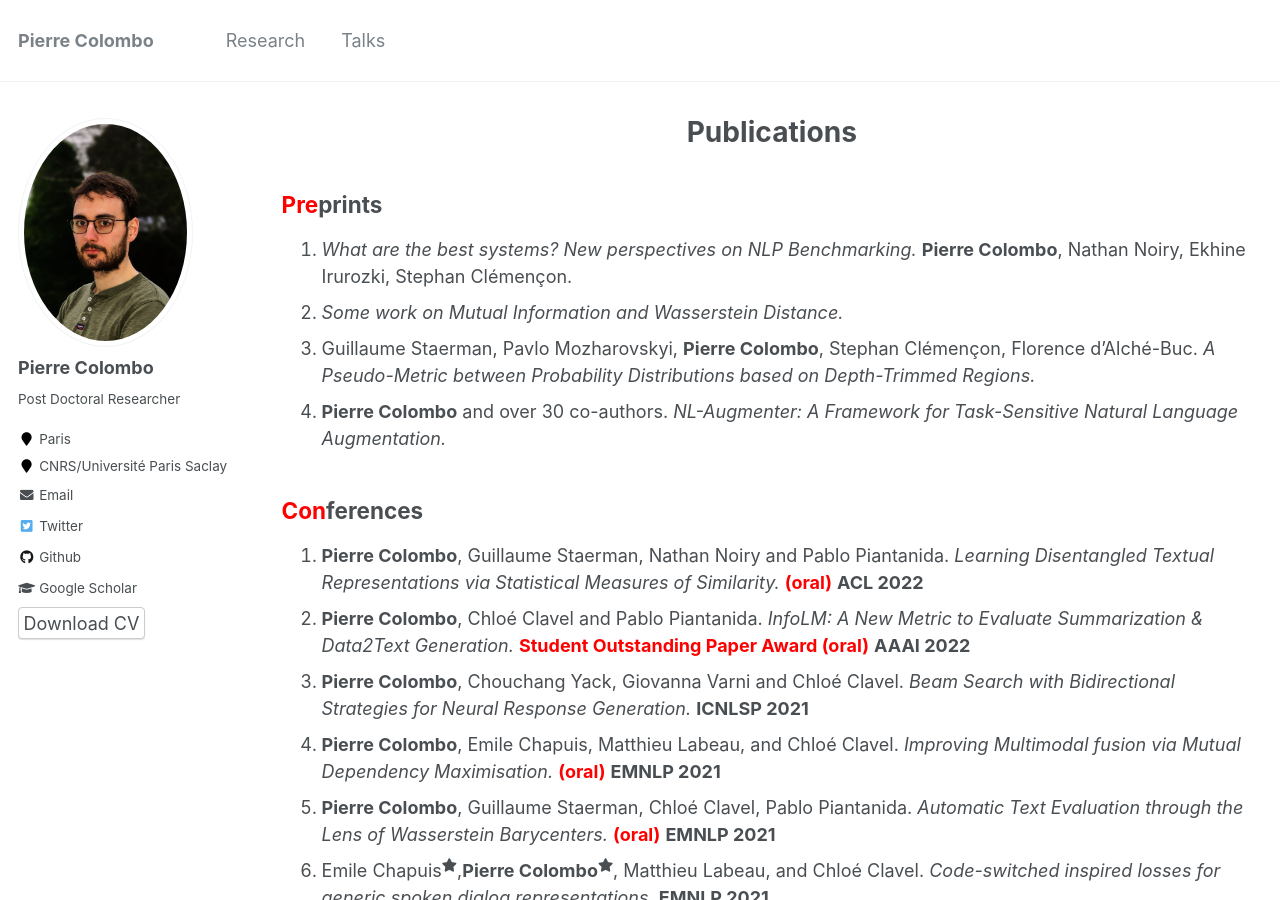
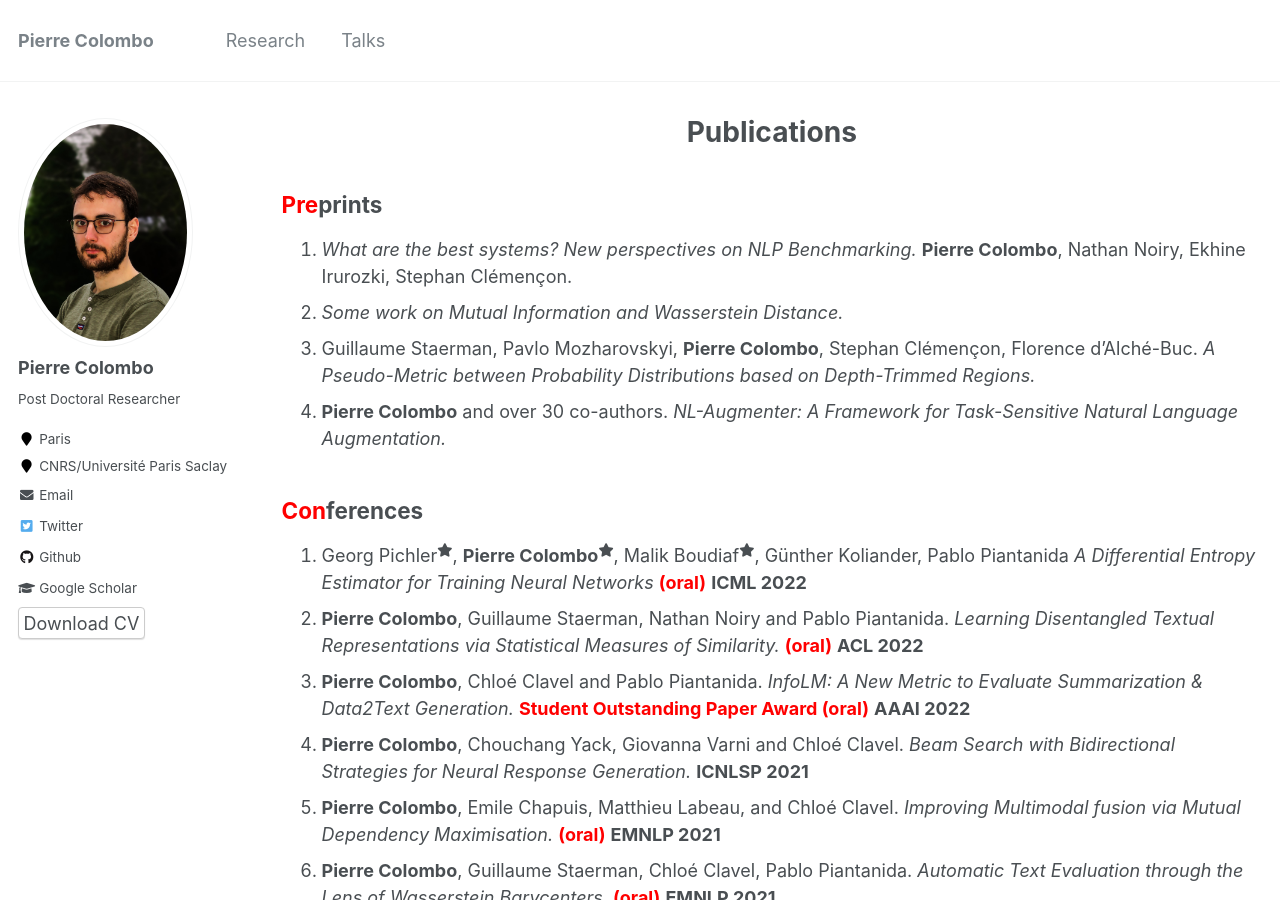
Before and after one commit to PierreColombo/PierreColombo.github.io, a Jekyll site: the page built from _pages/publications.md, in a window 1280 px wide and 900 px high. Built offline with Jekyll 4.4.1, drawn with Linux system fonts in a browser that asks for light colours.

```diff
--- a/_pages/publications.md
+++ b/_pages/publications.md
@@ -17,20 +17,21 @@
 
 <span style="color:red">Con</span>ferences
 ---
-1. **Pierre Colombo**, Guillaume Staerman, Nathan Noiry and Pablo Piantanida. *Learning Disentangled Textual Representations via Statistical Measures of Similarity.* <span style="color:red">**(oral)**</span> **ACL 2022**
-2. **Pierre Colombo**, Chloé Clavel and Pablo Piantanida. *InfoLM: A New Metric to Evaluate Summarization & Data2Text Generation.* <span style="color:red">**Student Outstanding Paper Award (oral)**  </span> **AAAI 2022**
-3. **Pierre Colombo**, Chouchang Yack, Giovanna Varni and Chloé Clavel. *Beam Search with Bidirectional Strategies for Neural Response Generation.* **ICNLSP 2021**
-4. **Pierre Colombo**, Emile Chapuis, Matthieu Labeau, and Chloé Clavel. *Improving Multimodal fusion via Mutual Dependency Maximisation.* <span style="color:red">**(oral)**</span> **EMNLP 2021**
-5. **Pierre Colombo**, Guillaume Staerman, Chloé Clavel, Pablo Piantanida. *Automatic Text Evaluation through the Lens of Wasserstein Barycenters.* <span style="color:red">**(oral)**</span> **EMNLP 2021**
-6. Emile Chapuis<sup><i class="fas fa-star"></i></sup>,**Pierre Colombo**<sup><i class="fas fa-star"></i></sup>, Matthieu Labeau, and Chloé Clavel. *Code-switched inspired losses for generic spoken dialog representations.* **EMNLP 2021**
-7. **Pierre Colombo**, Pablo Piantanida, and Chloé Clavel. *A Novel Estimator of Mutual Information for Learning to Disentangle Textual Representations.* <span style="color:red">**(oral)**</span>  **ACL 2021**
-8. Tanvi Dinkar<sup><i class="fas fa-star"></i></sup>, **Pierre Colombo** <sup><i class="fas fa-star"></i></sup>, Matthieu Labeau, and Chloé Clavel. *The importance of fillers for text representations of speech transcripts.* **EMNLP 2020**
-9. Emile Chapuis<sup><i class="fas fa-star"></i></sup>,**Pierre Colombo**<sup><i class="fas fa-star"></i></sup>, Matteo Manica, Matthieu Labeau, and Chloé Clavel. *Hierarchical pre-training for sequence labelling in spoken dialog.* **Finding of EMNLP 2020**
-10. Hamid Jalalzai<sup><i class="fas fa-star"></i></sup>, **Pierre Colombo** <sup><i class="fas fa-star"></i></sup>, Chloe Clavel, Eric Gaussier, Giovanna Varni, Emmanuel Vignon, and Anne Sabourin. *Heavy-tailed representations, text polarity classification & data augmentation.* **NeurIPS 2020**
-11. **Pierre Colombo**<sup><i class="fas fa-star"></i></sup>, Emile Chapuis<sup><i class="fas fa-star"></i></sup>, Matteo Manica, Emmanuel Vignon, Giovanna Varni, and Chloé
+1. Georg Pichler<sup><i class="fas fa-star"></i></sup>, **Pierre Colombo**<sup><i class="fas fa-star"></i></sup>, Malik Boudiaf<sup><i class="fas fa-star"></i></sup>, Günther Koliander, Pablo Piantanida *A Differential Entropy Estimator for Training Neural Networks* <span style="color:red">**(oral)**</span> **ICML 2022**
+2. **Pierre Colombo**, Guillaume Staerman, Nathan Noiry and Pablo Piantanida. *Learning Disentangled Textual Representations via Statistical Measures of Similarity.* <span style="color:red">**(oral)**</span> **ACL 2022**
+3. **Pierre Colombo**, Chloé Clavel and Pablo Piantanida. *InfoLM: A New Metric to Evaluate Summarization & Data2Text Generation.* <span style="color:red">**Student Outstanding Paper Award (oral)**  </span> **AAAI 2022**
+4. **Pierre Colombo**, Chouchang Yack, Giovanna Varni and Chloé Clavel. *Beam Search with Bidirectional Strategies for Neural Response Generation.* **ICNLSP 2021**
+5. **Pierre Colombo**, Emile Chapuis, Matthieu Labeau, and Chloé Clavel. *Improving Multimodal fusion via Mutual Dependency Maximisation.* <span style="color:red">**(oral)**</span> **EMNLP 2021**
+6. **Pierre Colombo**, Guillaume Staerman, Chloé Clavel, Pablo Piantanida. *Automatic Text Evaluation through the Lens of Wasserstein Barycenters.* <span style="color:red">**(oral)**</span> **EMNLP 2021**
+7. Emile Chapuis<sup><i class="fas fa-star"></i></sup>,**Pierre Colombo**<sup><i class="fas fa-star"></i></sup>, Matthieu Labeau, and Chloé Clavel. *Code-switched inspired losses for generic spoken dialog representations.* **EMNLP 2021**
+8. **Pierre Colombo**, Pablo Piantanida, and Chloé Clavel. *A Novel Estimator of Mutual Information for Learning to Disentangle Textual Representations.* <span style="color:red">**(oral)**</span>  **ACL 2021**
+9. Tanvi Dinkar<sup><i class="fas fa-star"></i></sup>, **Pierre Colombo** <sup><i class="fas fa-star"></i></sup>, Matthieu Labeau, and Chloé Clavel. *The importance of fillers for text representations of speech transcripts.* **EMNLP 2020**
+10. Emile Chapuis<sup><i class="fas fa-star"></i></sup>,**Pierre Colombo**<sup><i class="fas fa-star"></i></sup>, Matteo Manica, Matthieu Labeau, and Chloé Clavel. *Hierarchical pre-training for sequence labelling in spoken dialog.* **Finding of EMNLP 2020**
+11. Hamid Jalalzai<sup><i class="fas fa-star"></i></sup>, **Pierre Colombo** <sup><i class="fas fa-star"></i></sup>, Chloe Clavel, Eric Gaussier, Giovanna Varni, Emmanuel Vignon, and Anne Sabourin. *Heavy-tailed representations, text polarity classification & data augmentation.* **NeurIPS 2020**
+12. **Pierre Colombo**<sup><i class="fas fa-star"></i></sup>, Emile Chapuis<sup><i class="fas fa-star"></i></sup>, Matteo Manica, Emmanuel Vignon, Giovanna Varni, and Chloé
 Clavel. *Guiding attention in sequence-to-sequence models for dialogue act prediction.* <span style="color:red"> **(oral)** </span> **AAAI 2020**
-12. Alexandre Garcia<sup><i class="fas fa-star"></i></sup>,**Pierre Colombo**<sup><i class="fas fa-star"></i></sup>, Slim Essid, Florence d’Alché-Buc, and Chloé Clavel. *From the token to the review: A hierarchical multimodal approach to opinion mining.* **EMNLP 2020**
-13. **Pierre Colombo**<sup><i class="fas fa-star"></i></sup>, Wojciech Witon<sup><i class="fas fa-star"></i></sup>, Ashutosh Modi, James Kennedy, and Mubbasir Kapadia. *Affect-driven dialog generation.* **NAACL 2019**
+13. Alexandre Garcia<sup><i class="fas fa-star"></i></sup>,**Pierre Colombo**<sup><i class="fas fa-star"></i></sup>, Slim Essid, Florence d’Alché-Buc, and Chloé Clavel. *From the token to the review: A hierarchical multimodal approach to opinion mining.* **EMNLP 2020**
+14. **Pierre Colombo**<sup><i class="fas fa-star"></i></sup>, Wojciech Witon<sup><i class="fas fa-star"></i></sup>, Ashutosh Modi, James Kennedy, and Mubbasir Kapadia. *Affect-driven dialog generation.* **NAACL 2019**
 
 **<sup><i class="fas fa-star"></i></sup> denotes equal contribution, order is usually played with a dice.**
 
```
Also changed, not shown: _pages/about.md (+3 -10 lines).
